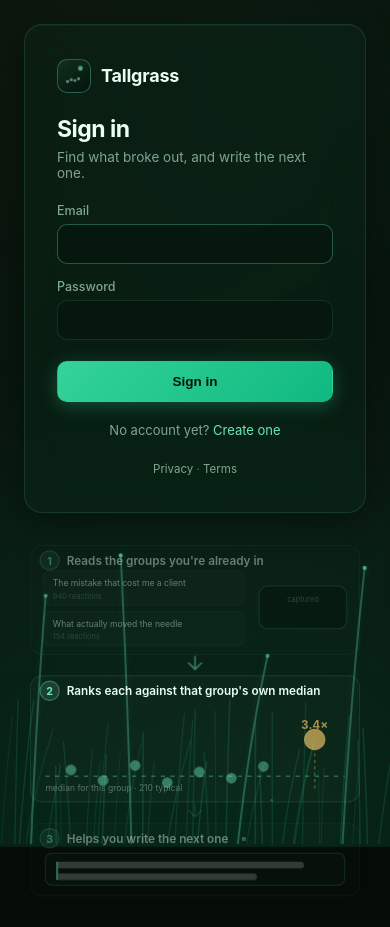
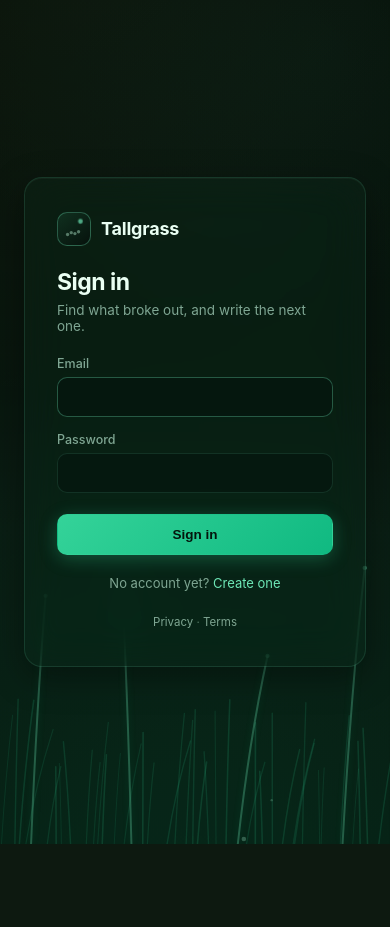
Before and after one commit to SimplyAgenticAI/Outlier, a Flask app: page /login in a window 390 px wide. After the commit the page ends 844 px from the top, so only its background shows below. Run offline with Flask 3, Linux system fonts and the light colour scheme; some libraries are stand-ins or nearby versions.

Commit message:
V18.1: the login page is just the login page again
The read/rank/write explainer sat beside the sign-in form because /login was
the front door and that was the only page a stranger ever saw. It is not the
front door any more - "/" is - so the explainer is doing its work there and
was only widening this page.

Removed with everything that existed to serve it: the include, the
auth-shell-wide class on the shell, its two-column rule and its 900px
breakpoint. /login is back on the plain .auth-shell that /register was
already using, so the two auth pages match again.

_how_it_works.html stays - the landing page includes it, and all 52 .hiw
rules are still live for it.

Verified: no .hiw on /login at 375 or 1280, card centred at both, page fits
without scrolling, /welcome still renders the diagram, /register untouched.

Co-Authored-By: Claude Opus 5 <noreply@anthropic.com>

```diff
--- a/static/css/outlier.css
+++ b/static/css/outlier.css
@@ -1155,23 +1155,12 @@ select.kind-select option { color: initial; }
 .auth-body { display: grid; place-items: center; min-height: 100vh; }
 .auth-shell { position: relative; z-index: 1; width: 100%; max-width: 420px; padding: 24px; }
 
-/* ------------------------------------------------- how it works (login) */
-
-/* Two columns on the login page: the explainer takes the space that was
-   empty, and the form keeps its width and position exactly. */
-.auth-shell-wide {
-  max-width: 1000px;
-  display: grid; gap: 44px; align-items: center;
-  grid-template-columns: minmax(0, 1fr) 420px;
-}
-.auth-shell-wide .auth-card { max-width: 420px; }
-
-@media (max-width: 900px) {
-  /* Form FIRST on a narrow screen. Somebody returning to sign in should not
-     have to scroll past an explainer to reach the password field. */
-  .auth-shell-wide { grid-template-columns: 1fr; max-width: 460px; gap: 26px; }
-  .auth-shell-wide .hiw { order: 2; }
-}
+/* ------------------------------------------- how it works (landing page) */
+
+/* .auth-shell-wide lived here: a two-column login page with the explainer
+   beside the form. Both it and its 900px breakpoint went when the explainer
+   moved to the landing page, leaving /login back on the plain .auth-shell
+   that /register already used. */
 
 .hiw { min-width: 0; }
 .hiw-stage { width: 100%; max-width: 380px; height: auto; display: block; }
--- a/templates/login.html
+++ b/templates/login.html
@@ -12,12 +12,11 @@
 <div class="ambient"></div>
 <canvas id="field" class="field" aria-hidden="true"></canvas>
 
-{# Wider on the login page only, so the explainer sits BESIDE the form rather
-   than pushing it down. Most traffic here is people who already have an
-   account and want the form exactly where it was. #}
-<main class="auth-shell auth-shell-wide">
-  {% include "_how_it_works.html" %}
-
+{# Just the form. The read/rank/write explainer used to sit beside it, back
+   when /login was the front door and this was the only page a stranger saw.
+   It now lives on the landing page at "/", where somebody deciding whether to
+   sign up actually lands, and this page is left to the one job it has. #}
+<main class="auth-shell">
   <div class="glass auth-card">
     <div class="auth-brand">
       <span class="brand-mark">
```
Also changed, not shown: extension/manifest.json.
